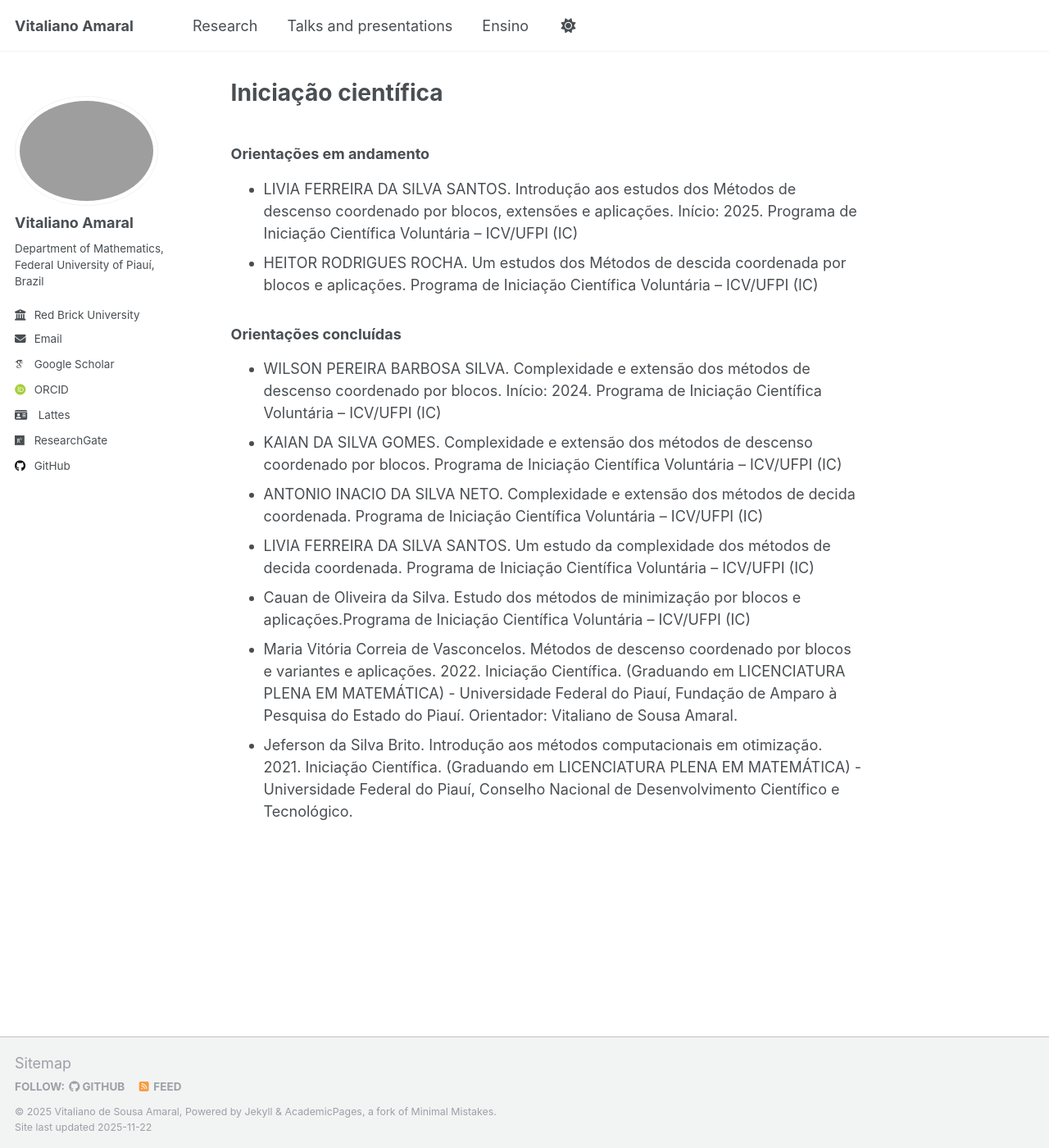
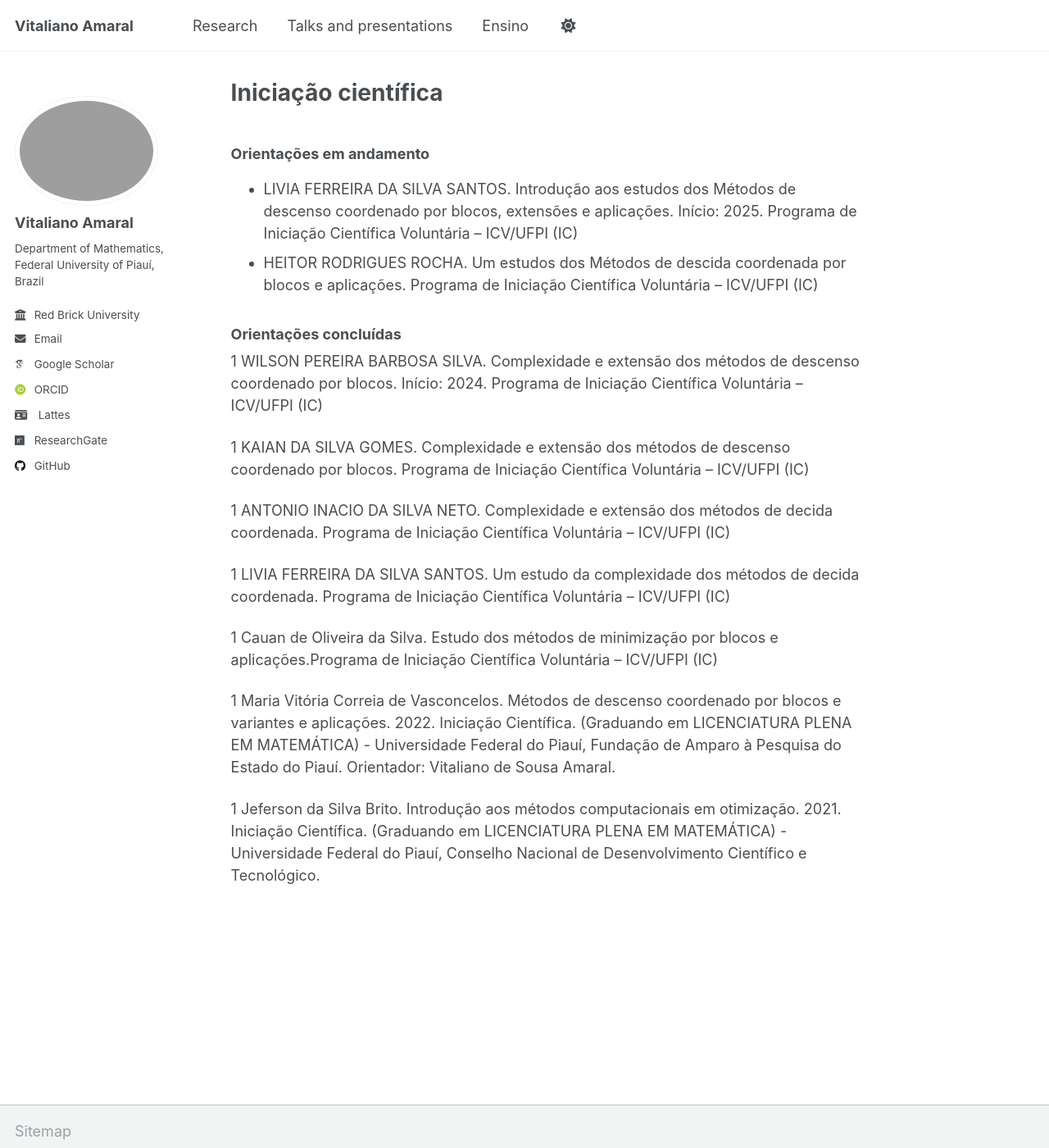
Before and after one commit to vitalianoamaral/vitalianoamaral.github.io, a Jekyll site: the page built from ensino/ic.md, in a window 1280 px wide and 1400 px high. Shown: the whole window at 82% size. Built offline with Jekyll 4.4.1, drawn with Linux system fonts in a browser that asks for light colours; some web fonts are replaced.

Commit message:
Update ic.md

```diff
--- a/ensino/ic.md
+++ b/ensino/ic.md
@@ -9,10 +9,16 @@ author_profile: true
 * HEITOR RODRIGUES ROCHA. Um estudos dos Métodos de descida coordenada por blocos e aplicações. Programa de Iniciação Científica Voluntária – ICV/UFPI (IC)
 
 ### Orientações concluídas
-* WILSON PEREIRA BARBOSA SILVA. Complexidade e extensão dos métodos de descenso coordenado por blocos. Início: 2024. Programa de Iniciação Científica Voluntária – ICV/UFPI (IC)
-* KAIAN DA SILVA GOMES. Complexidade e extensão dos métodos de descenso coordenado por blocos. Programa de Iniciação Científica Voluntária – ICV/UFPI (IC)
-* ANTONIO INACIO DA SILVA NETO. Complexidade e extensão dos métodos de decida coordenada. Programa de Iniciação Científica Voluntária – ICV/UFPI (IC)
-* LIVIA FERREIRA DA SILVA SANTOS. Um estudo da complexidade dos métodos de decida coordenada. Programa de Iniciação Científica Voluntária – ICV/UFPI (IC)
-* Cauan de Oliveira da Silva. Estudo dos métodos de minimização por blocos e aplicações.Programa de Iniciação Científica Voluntária – ICV/UFPI (IC)
-* Maria Vitória Correia de Vasconcelos. Métodos de descenso coordenado por blocos e variantes e aplicações. 2022. Iniciação Científica. (Graduando em LICENCIATURA PLENA EM MATEMÁTICA) - Universidade Federal do Piauí, Fundação de Amparo à Pesquisa do Estado do Piauí. Orientador: Vitaliano de Sousa Amaral.
-* Jeferson da Silva Brito. Introdução aos métodos computacionais em otimização. 2021. Iniciação Científica. (Graduando em LICENCIATURA PLENA EM MATEMÁTICA) - Universidade Federal do Piauí, Conselho Nacional de Desenvolvimento Científico e Tecnológico.
+1 WILSON PEREIRA BARBOSA SILVA. Complexidade e extensão dos métodos de descenso coordenado por blocos. Início: 2024. Programa de Iniciação Científica Voluntária – ICV/UFPI (IC)
+
+1 KAIAN DA SILVA GOMES. Complexidade e extensão dos métodos de descenso coordenado por blocos. Programa de Iniciação Científica Voluntária – ICV/UFPI (IC)
+
+1 ANTONIO INACIO DA SILVA NETO. Complexidade e extensão dos métodos de decida coordenada. Programa de Iniciação Científica Voluntária – ICV/UFPI (IC)
+
+1 LIVIA FERREIRA DA SILVA SANTOS. Um estudo da complexidade dos métodos de decida coordenada. Programa de Iniciação Científica Voluntária – ICV/UFPI (IC)
+
+1 Cauan de Oliveira da Silva. Estudo dos métodos de minimização por blocos e aplicações.Programa de Iniciação Científica Voluntária – ICV/UFPI (IC)
+
+1 Maria Vitória Correia de Vasconcelos. Métodos de descenso coordenado por blocos e variantes e aplicações. 2022. Iniciação Científica. (Graduando em LICENCIATURA PLENA EM MATEMÁTICA) - Universidade Federal do Piauí, Fundação de Amparo à Pesquisa do Estado do Piauí. Orientador: Vitaliano de Sousa Amaral.
+
+1 Jeferson da Silva Brito. Introdução aos métodos computacionais em otimização. 2021. Iniciação Científica. (Graduando em LICENCIATURA PLENA EM MATEMÁTICA) - Universidade Federal do Piauí, Conselho Nacional de Desenvolvimento Científico e Tecnológico.
```
